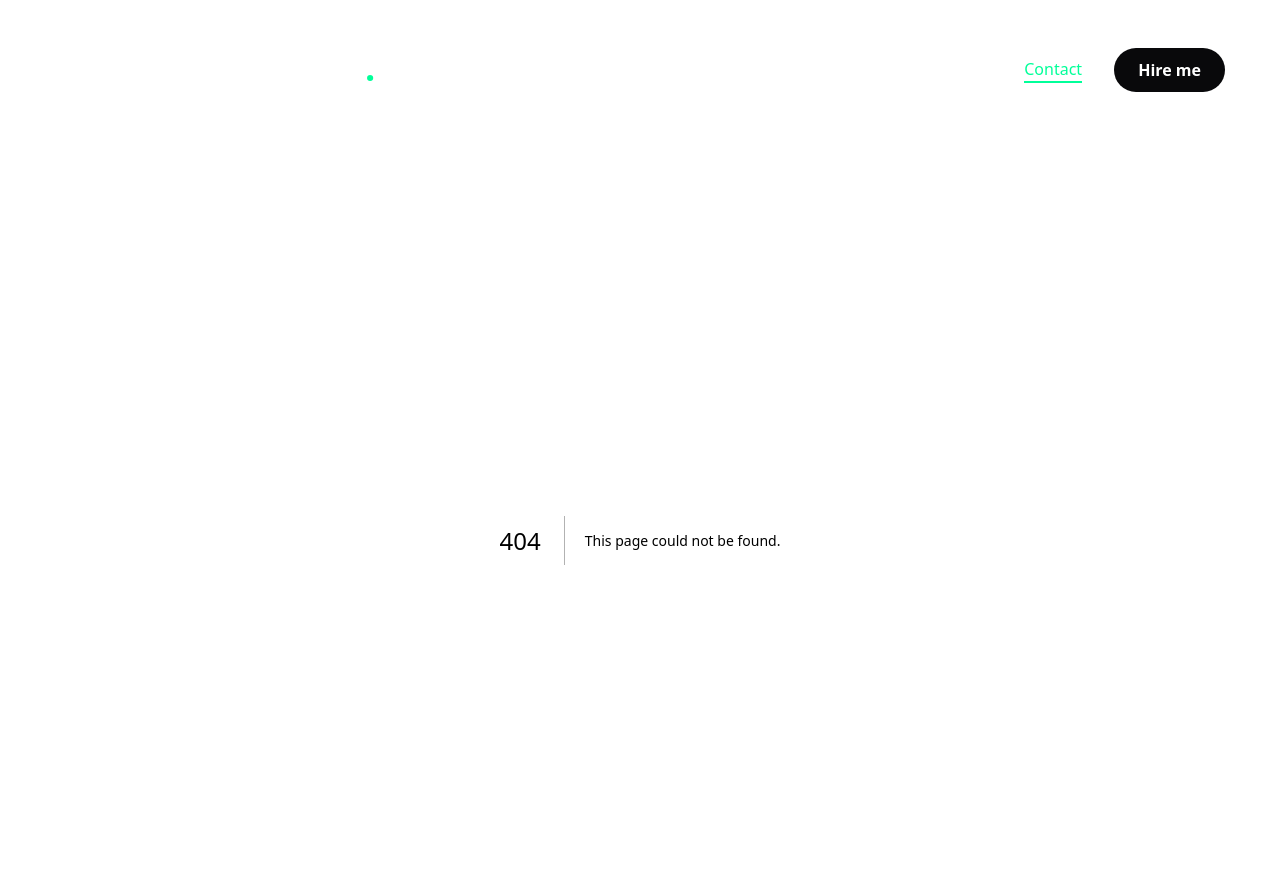
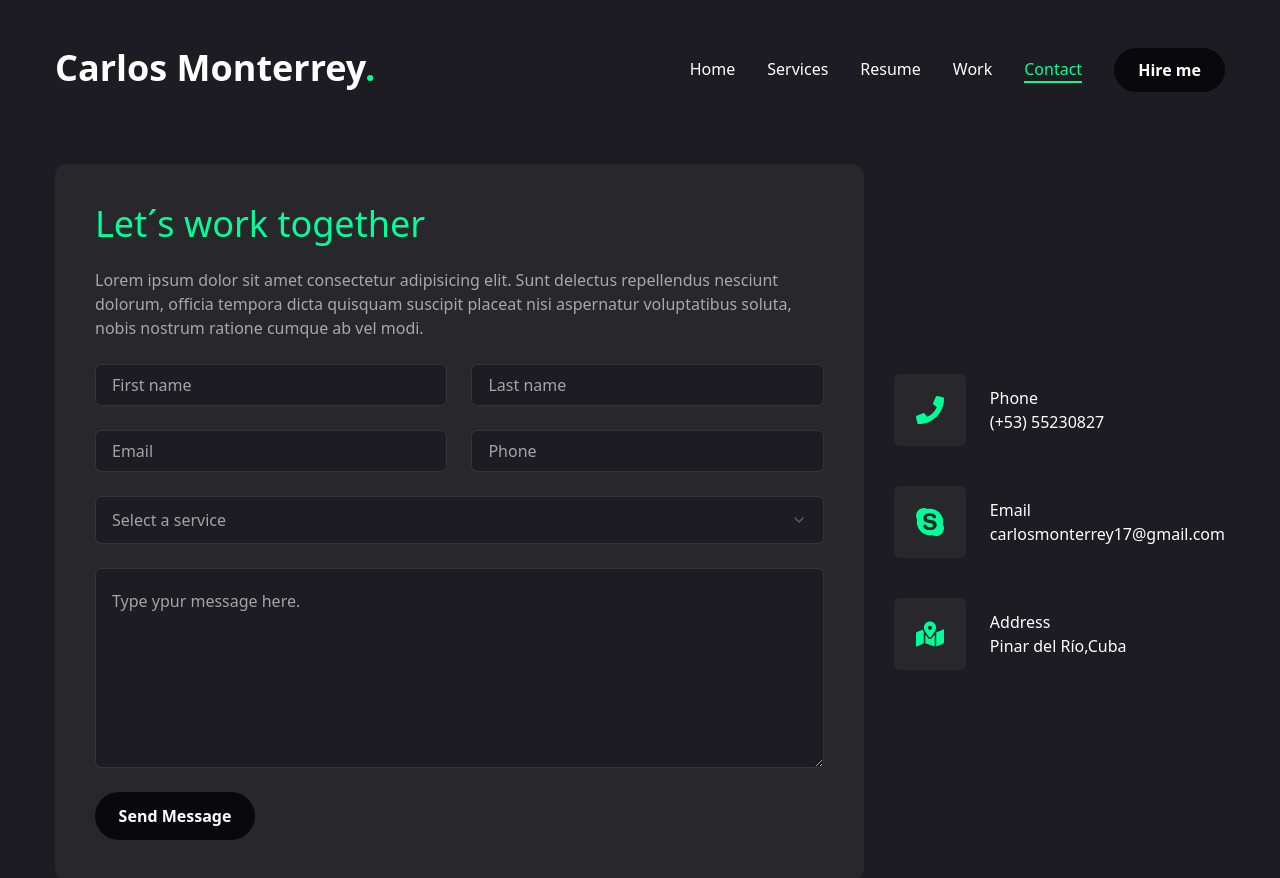
Before and after one commit to carlomonterrey/portafolio, a Next.js app: page /contact in a window 1280 px wide. Before the commit this address had no page. Shown: the top 878 px of the page. Built offline with nearby package versions, Linux system fonts and the light colour scheme.

Commit message:
Add contact view

```diff
--- /dev/null
+++ b/app/contact/page.tsx
@@ -0,0 +1,103 @@
+"use client"
+import { motion } from 'framer-motion';
+import React from 'react'
+import {Input} from "@/components/ui/input"
+import { Select, SelectContent, SelectGroup, SelectItem, SelectLabel, SelectTrigger, SelectValue } from '@/components/ui/select';
+import { Textarea } from '@/components/ui/textarea';
+import { Button } from '@/components/ui/button';
+import { FaGlobe, FaMapMarkedAlt, FaPhone } from 'react-icons/fa';
+import { SiSkype } from 'react-icons/si';
+const info:any=[{
+ icon: <FaPhone />,
+ title:'Phone',
+ description:'(+53) 55230827',
+
+},{
+ icon: <SiSkype />,
+ title:'Email',
+ description:'carlosmonterrey17@gmail.com',
+
+},
+{
+ icon: <FaMapMarkedAlt />,
+ title:'Address',
+ description:'Pinar del Río,Cuba',
+
+}]
+ const Contact = () => {
+  return (
+<motion.section
+ initial={{ opacity: 0 }}
+        animate={{ opacity: 1,transition:{delay:2.4,duration:0.4,ease:"easeIn"} }}
+        className='py-6'>
+         <div className="container mx-auto">
+          <div className="flex flex-col xl:flex-row gap-[30px]" >
+           <div className='xl:h-[54%] order-2 xl:order-none'>
+            <form className='flex flex-col gap-6 p-10 bg-[#27272c] rounded-xl' action="">
+             <h3 className='text-4xl text-accent'>Let´s work together</h3>
+             <p className='text-white/60'>Lorem ipsum dolor sit amet consectetur adipisicing elit. Sunt delectus repellendus nesciunt dolorum, officia tempora dicta quisquam suscipit placeat nisi aspernatur voluptatibus soluta, nobis nostrum ratione cumque ab vel modi.</p>
+           <div className='grid grid-cols-1 md:grid-cols-2 gap-6'>
+            <Input type='firstname' placeholder='First name'></Input>
+            <Input type='lastname' placeholder='Last name'></Input>
+            <Input type='email' placeholder='Email'></Input>
+            <Input type='phone' placeholder='Phone'></Input>
+           </div>
+           <Select>
+            <SelectTrigger className='w-full'>
+             <SelectValue placeholder='Select a service'>
+
+             </SelectValue>
+            </SelectTrigger>
+            <SelectContent>
+             <SelectGroup>
+              <SelectLabel>Select a service</SelectLabel>
+              <SelectItem value='fullstack'>Full Stack Developer
+              </SelectItem>
+              <SelectItem value='design'>Web Designer
+              </SelectItem>
+              <SelectItem value='backend'>API Development
+              </SelectItem>
+              <SelectItem value='database'>Database Management
+              </SelectItem>
+              <SelectItem value='responsivewebdesign'>Responsive Web Design
+              </SelectItem>
+              <SelectItem value='ecommerse'>E-commerce Solutions
+              </SelectItem>
+              <SelectItem value='optimization'>Performance Optimization
+
+              </SelectItem>
+
+             </SelectGroup>
+            </SelectContent>
+           </Select>
+           <Textarea className='h-[200px]'
+           placeholder='Type ypur message here.'>
+
+           </Textarea>
+           <Button size='md' className='max-w-40 bg-zinc-950'>Send Message</Button>
+            </form>
+           </div>
+           <div className="flex flex-1 items-center xl:justify-end order-1 xl:order-none mb-8 xl:mb-0">
+            <ul className='flex flex-col gap-10'>
+             {
+              info.map((item:any,index:number)=>{
+               return (<li key={index} className='flex items-center gap-6'>
+                <div className='w-[52px] h-[52px] xl:w-[72px] xl:h-[72px] bg-[#27272c] text-accent rounded-md flex items-center justify-center'>
+                 <div className='text-[28px]'>{item.icon}</div>
+                </div>
+                <div>
+                 <p>{item.title}</p>
+                 <h3>{item.description}</h3>
+                </div>
+
+               </li>)
+              })
+             }
+            </ul>
+           </div>
+          </div>
+
+         </div>
+        </motion.section>  )
+}
+export default Contact;
--- /dev/null
+++ b/components/ui/input.tsx
@@ -0,0 +1,22 @@
+import * as React from "react"
+
+import { cn } from "@/lib/utils"
+
+const Input = React.forwardRef<HTMLInputElement, React.ComponentProps<"input">>(
+  ({ className, type, ...props }, ref) => {
+    return (
+      <input
+        type={type}
+        className={cn(
+          "flex h-[40px] w-full rounded-md border border-white/10 focus:border-accent bg-primary font-light px-4 py-5 text-base placeholder:text-white/60 outline-none",
+          className
+        )}
+        ref={ref}
+        {...props}
+      />
+    )
+  }
+)
+Input.displayName = "Input"
+
+export { Input }
--- a/components/ui/select.tsx
+++ b/components/ui/select.tsx
@@ -19,7 +19,7 @@
   <SelectPrimitive.Trigger
     ref={ref}
     className={cn(
-      "flex h-10 w-full items-center justify-between rounded-md border border-slate-200 bg-white px-3 py-2 text-sm ring-offset-white placeholder:text-slate-500 focus:outline-none focus:ring-2 focus:ring-slate-950 focus:ring-offset-2 disabled:cursor-not-allowed disabled:opacity-50 [&>span]:line-clamp-1 dark:border-slate-800 dark:bg-slate-950 dark:ring-offset-slate-950 dark:placeholder:text-slate-400 dark:focus:ring-slate-300",
+      "flex h-[48px] w-full items-center justify-between rounded-md border border-white/10 focus:border-accent bg-primary px-4 py-5 text-base text-white/60  placeholder:text-white/10 outline-none ",
       className
     )}
     {...props}
@@ -75,7 +75,7 @@
     <SelectPrimitive.Content
       ref={ref}
       className={cn(
-        "relative z-50 max-h-96 min-w-[8rem] overflow-hidden rounded-md border border-slate-200 bg-white text-slate-950 shadow-md data-[state=open]:animate-in data-[state=closed]:animate-out data-[state=closed]:fade-out-0 data-[state=open]:fade-in-0 data-[state=closed]:zoom-out-95 data-[state=open]:zoom-in-95 data-[side=bottom]:slide-in-from-top-2 data-[side=left]:slide-in-from-right-2 data-[side=right]:slide-in-from-left-2 data-[side=top]:slide-in-from-bottom-2 dark:border-slate-800 dark:bg-slate-950 dark:text-slate-50",
+        "relative z-50 max-h-96 min-w-[8rem] overflow-hidden rounded-md border border-white.10 bg-primary text-white/60 shadow-md data-[state=open]:animate-in data-[state=closed]:animate-out data-[state=closed]:fade-out-0 data-[state=open]:fade-in-0 data-[state=closed]:zoom-out-95 data-[state=open]:zoom-in-95 data-[side=bottom]:slide-in-from-top-2 data-[side=left]:slide-in-from-right-2 data-[side=right]:slide-in-from-left-2 data-[side=top]:slide-in-from-bottom-2 dark:border-slate-800 dark:bg-slate-950 dark:text-slate-50",
         position === "popper" &&
           "data-[side=bottom]:translate-y-1 data-[side=left]:-translate-x-1 data-[side=right]:translate-x-1 data-[side=top]:-translate-y-1",
         className
@@ -118,7 +118,7 @@
   <SelectPrimitive.Item
     ref={ref}
     className={cn(
-      "relative flex w-full cursor-default select-none items-center rounded-sm py-1.5 pl-8 pr-2 text-sm outline-none focus:bg-slate-100 focus:text-slate-900 data-[disabled]:pointer-events-none data-[disabled]:opacity-50 dark:focus:bg-slate-800 dark:focus:text-slate-50",
+      "relative flex w-full cursor-default select-none items-center rounded-sm py-1.5 pl-8 pr-2 text-sm outline-none focus:bg-accent focus:text-primary data-[disabled]:pointer-events-none data-[disabled]:opacity-50 dark:focus:bg-slate-800 dark:focus:text-slate-50",
       className
     )}
     {...props}
--- a/components/ui/textarea.tsx
+++ b/components/ui/textarea.tsx
@@ -10,7 +10,7 @@
     return (
       <textarea
         className={cn(
-          "flex min-h-[80px] w-full rounded-md border border-slate-200 bg-white px-3 py-2 text-sm ring-offset-white placeholder:text-slate-500 focus-visible:outline-none focus-visible:ring-2 focus-visible:ring-slate-950 focus-visible:ring-offset-2 disabled:cursor-not-allowed disabled:opacity-50 dark:border-slate-800 dark:bg-slate-950 dark:ring-offset-slate-950 dark:placeholder:text-slate-400 dark:focus-visible:ring-slate-300",
+          "flex min-h-[80px] w-full rounded-md border border-white/10 bg-primary px-4 py-5 text-base  placeholder:text-white/60 focus-visible:outline-none focus-visible:ring-1 focus-visible:ring-accent focus-visible:ring-offset-0 disabled-cursor:not-allowed disabled:opacity-50",
           className
         )}
         ref={ref}
```
